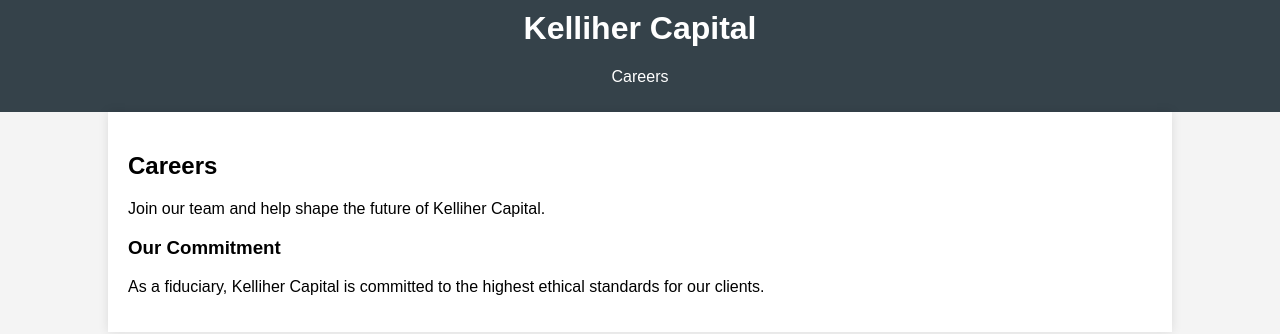
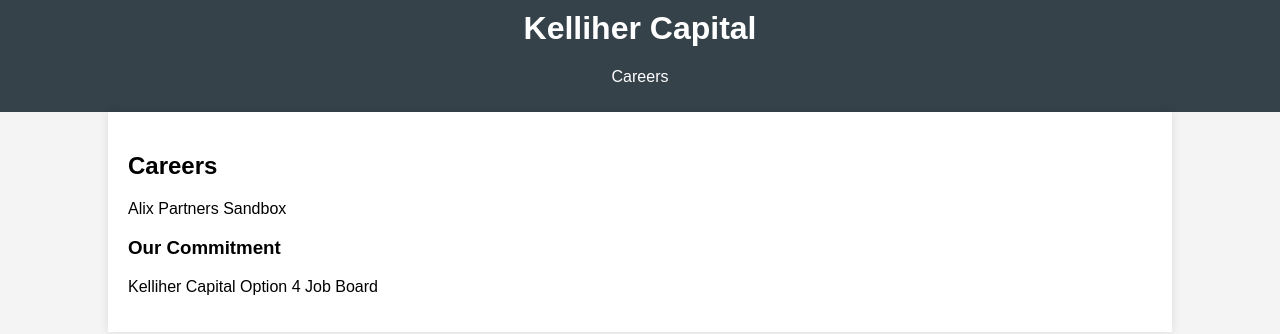
Before and after one commit to pkelliher/jb_opt_4, a plain HTML site: page index.html in a window 1280 px wide. Drawn offline with Linux system fonts and the light colour scheme; no server answers.

Commit message:
update token and paragraph

```diff
--- a/index.html
+++ b/index.html
@@ -42,13 +42,10 @@
     </header>
     <div class="container">
       <h2>Careers</h2>
-      <p>Join our team and help shape the future of Kelliher Capital.</p>
+      <p>Alix Partners Sandbox</p>
       <div id="jobBoard"></div>
       <h3>Our Commitment</h3>
-      <p>
-        As a fiduciary, Kelliher Capital is committed to the highest ethical
-        standards for our clients.
-      </p>
+      <p>Kelliher Capital Option 4 Job Board</p>
     </div>
     <script>
       // Make an API request to fetch the job board data
```
